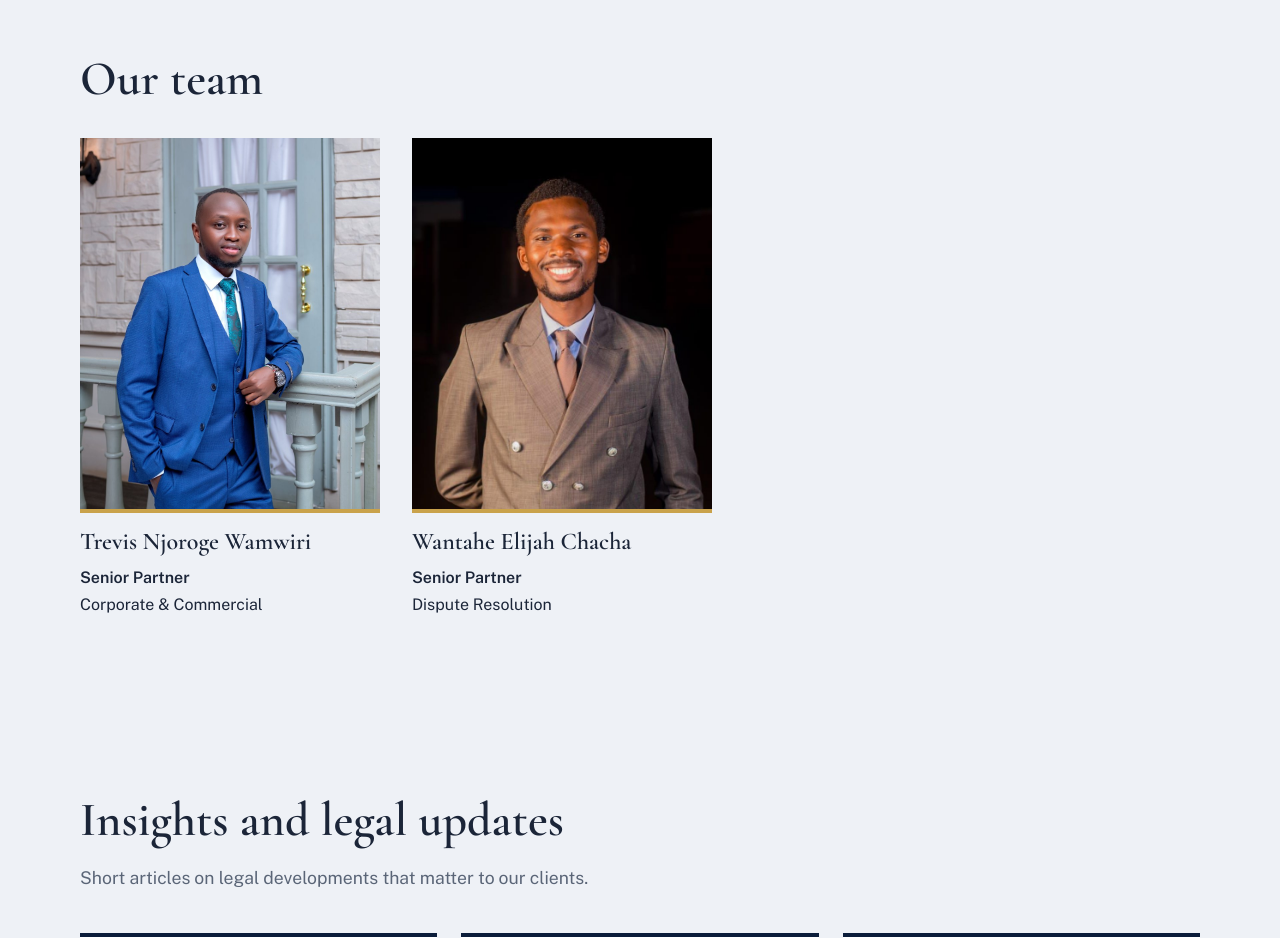
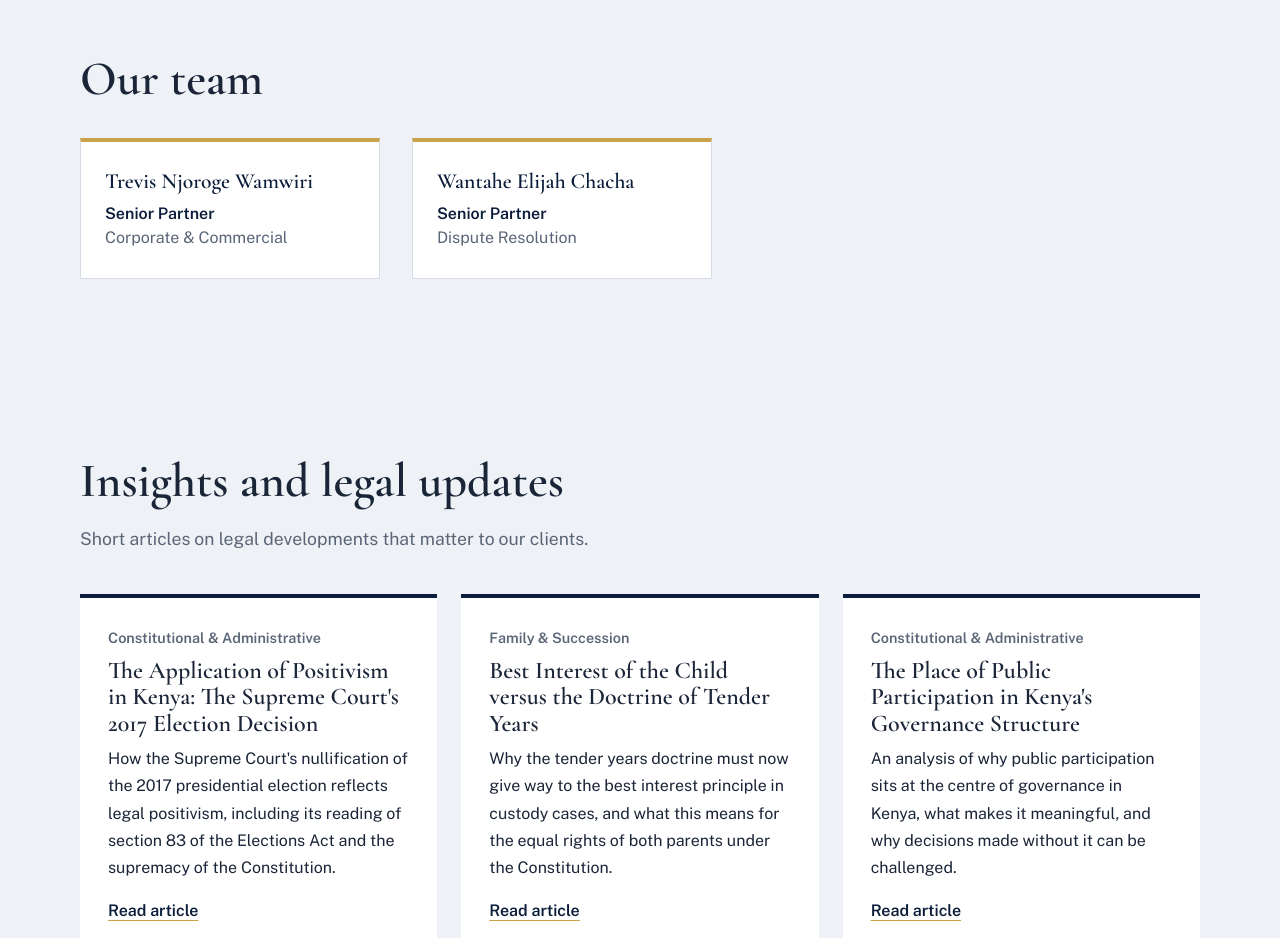
Before and after one commit to Axene-Solutions/cwadvocates-website, a plain HTML site: page index.html in a window 1280 px wide. Shown: the part 3800-4738 px from the top of the page. Drawn offline with nearby package versions, Linux system fonts and the light colour scheme.

Commit message:
hide the advocates photos

```diff
--- a/style.css
+++ b/style.css
@@ -535,8 +535,33 @@ a {
   object-fit: cover
 }
 
+.person {
+  background: var(--white);
+  border: 1px solid #D6DBE6;
+  border-top: 4px solid var(--gold);
+  padding: 1.75rem 1.5rem;
+  transition: transform .2s, box-shadow .2s;
+}
+
+.person:hover {
+  transform: translateY(-3px);
+  box-shadow: 0 8px 24px rgba(11, 29, 58, .08);
+}
+
 .person h3 {
-  margin-top: 1rem
+  margin-top: 0;
+  font-size: 1.35rem;
+  color: var(--navy);
+}
+
+.person p {
+  margin-top: 0.35rem;
+  color: var(--muted);
+  line-height: 1.5;
+}
+
+.person p strong {
+  color: var(--navy);
 }
 
 .ph img {
```
Also changed, not shown: index.html (+4 -0 lines).
